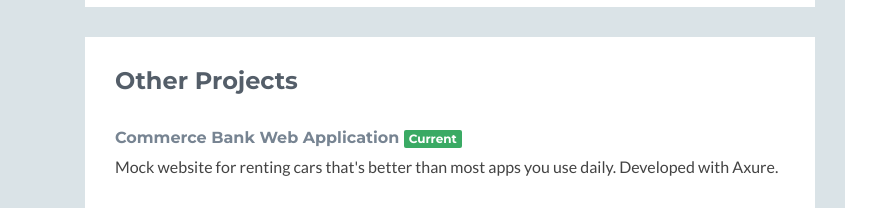
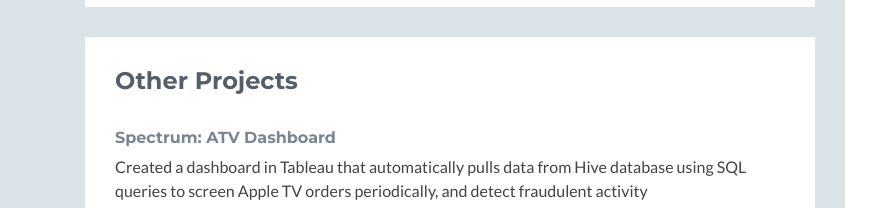
Before and after one commit to tariksalay/tariksalay.github.io, a plain HTML site: page index.html in a window 1280 px wide. Shown: the part 3040-3248 px from the top of the page, 0-870 px from the left. Drawn offline with nearby package versions, Linux system fonts and the light colour scheme; no server answers; a script that the page names is missing; some icons are missing.

Commit message:
Update index.html

```diff
--- a/index.html
+++ b/index.html
@@ -154,6 +154,11 @@
                     <div class="section-inner">
                         <h2 class="heading">Other Projects</h2>
                         <div class="content">
+
+                            <div class="item">
+                                <h3 class="title"><a href="" target="_blank">Spectrum: ATV Dashboard</a> <span class="badge badge-theme"></span></h3>
+                                <p class="summary">Created a dashboard in Tableau that automatically pulls data from Hive database using SQL queries to screen Apple TV orders periodically, and detect fraudulent activity</p>
+                            </div><!--//item-->
 
                             <div class="item">
                                 <h3 class="title"><a href="https://github.com/umkc-cs-451-2019-fall/semester-group-assignment-group-6" target="_blank">Commerce Bank Web Application</a> <span class="badge badge-theme">Current</span></h3>
```
